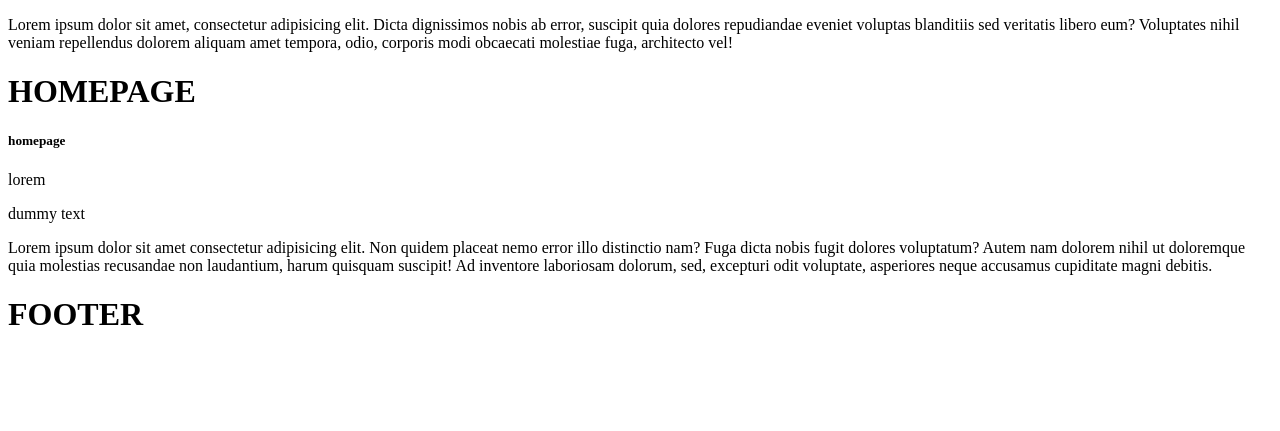
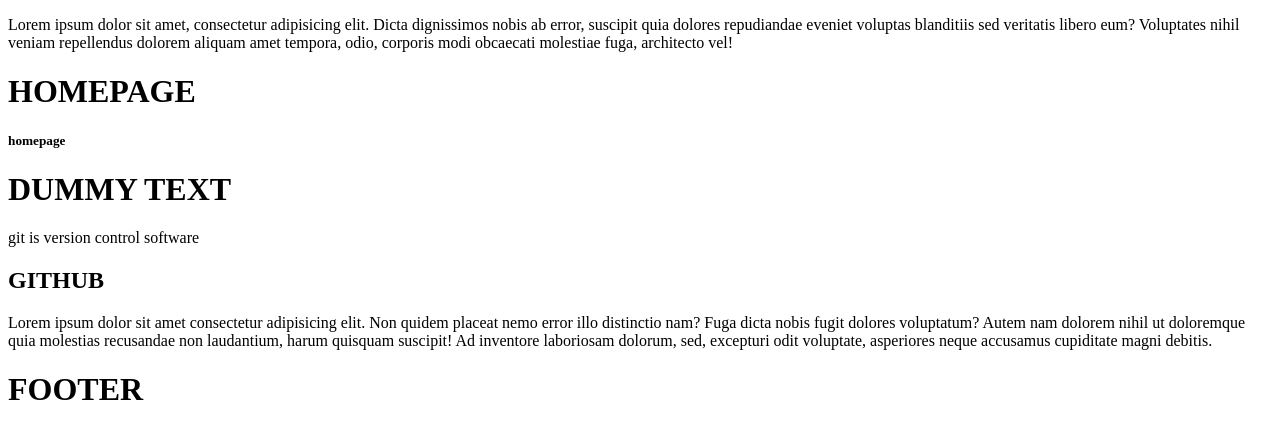
Before and after one commit to pythjango/assignment, a Django app: page /djangoo/home in a window 1280 px wide. Shown: the part 369-800 px from the top of the page. Run offline with Django 4.2, Linux system fonts and the light colour scheme.

Commit message:
add GITHUB

```diff
--- a/djangoo/templates/frame/home.html
+++ b/djangoo/templates/frame/home.html
@@ -5,7 +5,8 @@
 <p>Lorem ipsum dolor sit amet, consectetur adipisicing elit. Dicta dignissimos nobis ab error, suscipit quia dolores repudiandae eveniet voluptas blanditiis sed veritatis libero eum? Voluptates nihil veniam repellendus dolorem aliquam amet tempora, odio, corporis modi obcaecati molestiae fuga, architecto vel!</p>
 <h1>HOMEPAGE</h1>
 <h5>homepage</h5>
-<p>lorem</p>
-<p>dummy text</p>
+<h1>DUMMY TEXT</h1>
+<p>git is version control software</p>
+<h2>GITHUB</h2>
 
 {% endblock %}
```
